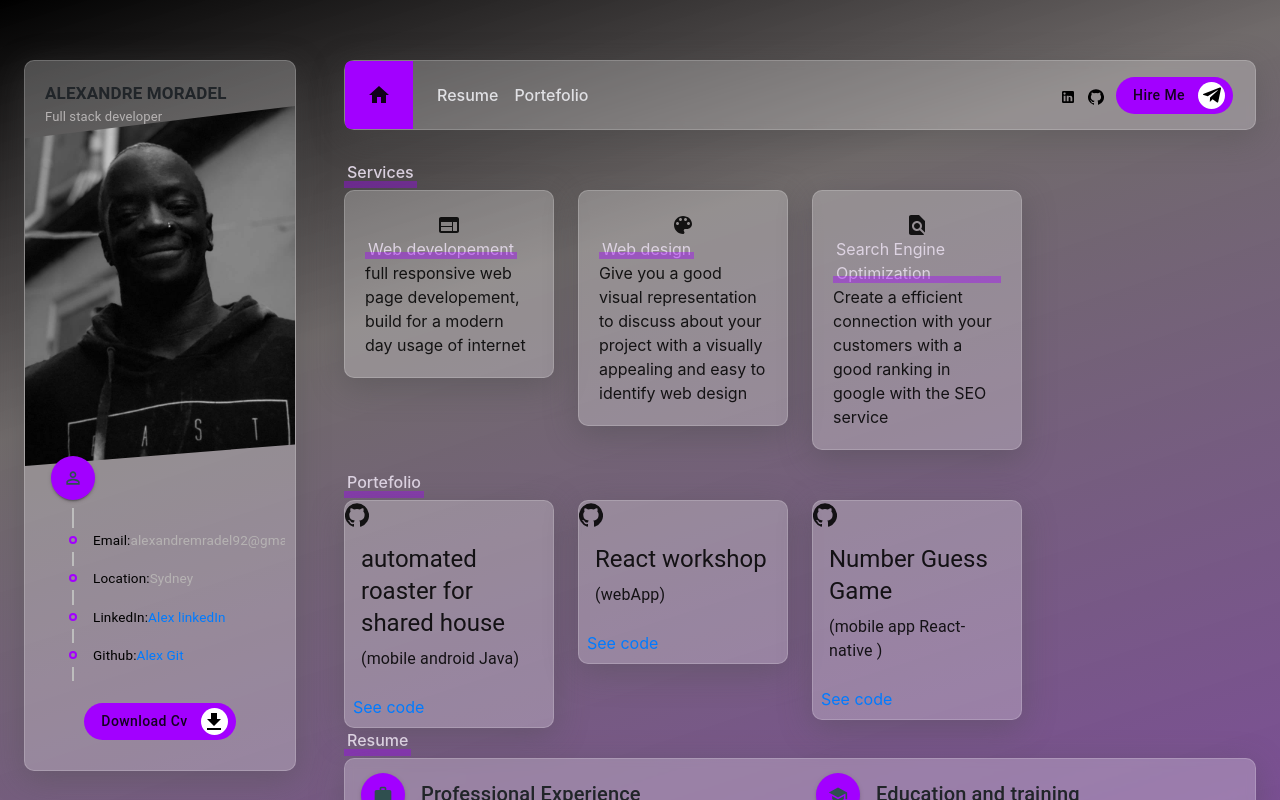
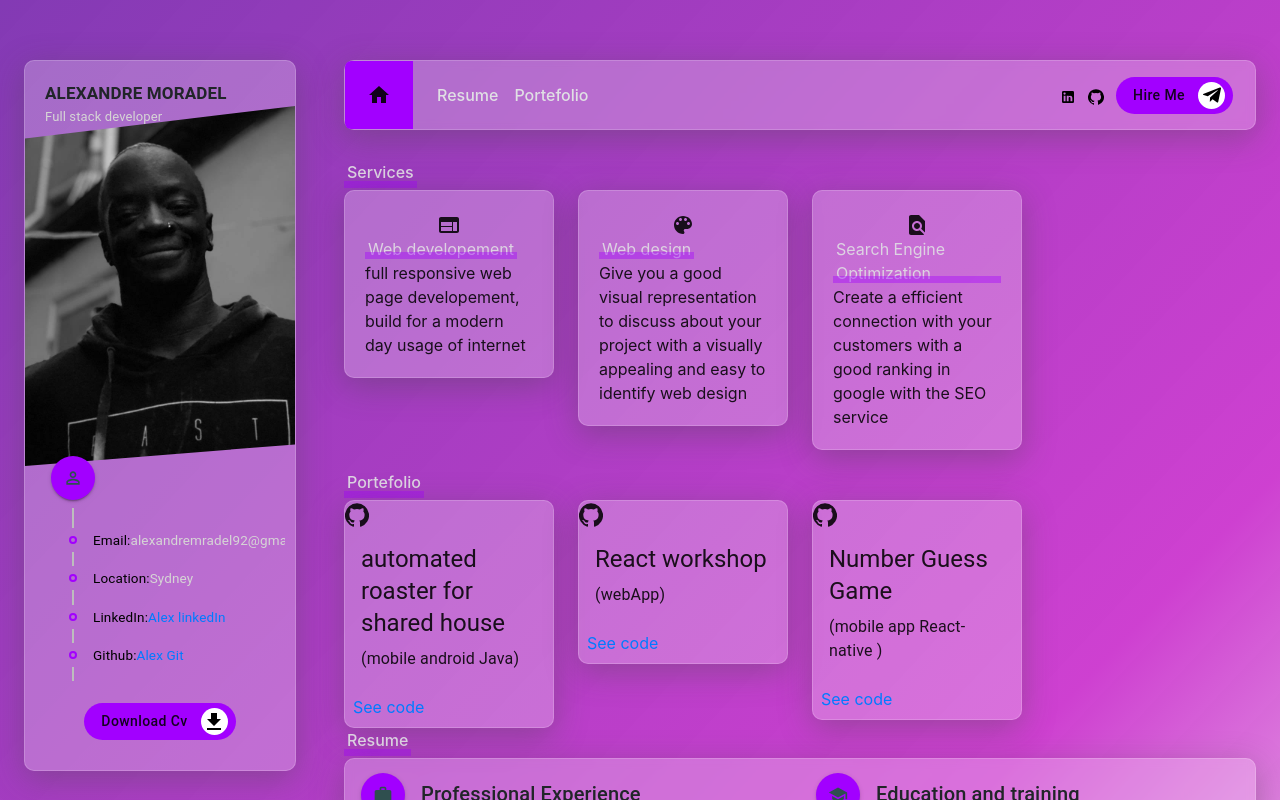
Before and after one commit to MZokko/react-portfolio, a React (Create React App) app: page / in a window 1280 px wide. Shown: the top 800 px of the page. Built offline with nearby package versions, Linux system fonts and the light colour scheme.

Commit message:
background gradient

```diff
--- a/src/Components/AboutMe/index.js
+++ b/src/Components/AboutMe/index.js
@@ -54,10 +54,7 @@ const AboutMe = () => {
           <div className='timelineAboutme'>
             <CustomeTimeline icon={<PersonOutlineIcon />}>
               <CustomTimelineItem title={'Email'} text={resumeData.email} />
-              <CustomTimelineItem
-                title={'Location'}
-                text={resumeData.location}
-              />
+              <CustomTimelineItem title={'Location'} text={resumeData.location}/>
 
               {/* map thru social array of resumeData for the social item of the timeline */}
               {Object.keys(resumeData.social).map((key) => (
--- a/src/Components/AboutMe/styles.css
+++ b/src/Components/AboutMe/styles.css
@@ -20,7 +20,7 @@
   font-weight: bold;
 }
 .aboutMeNameTitle .title {
-  color: rgb(182, 179, 179);
+  color: rgb(214, 213, 213);
   font-size: 13px;
 }
 
@@ -52,7 +52,7 @@
 
 .timelineText {
   font-size: 13.5px !important;
-  color:rgb(182, 179, 179);
+  color:rgb(214, 213, 213);
   font-weight: 400;
 }
 .timelineText > a {
--- a/src/index.css
+++ b/src/index.css
@@ -5,12 +5,11 @@ body {
   font-family: -apple-system, BlinkMacSystemFont, 'Segoe UI', 'Roboto', 'Oxygen',
     'Ubuntu', 'Cantarell', 'Fira Sans', 'Droid Sans', 'Helvetica Neue',
     sans-serif;
-
     background: rgb(131,58,180);
-    background: -moz-linear-gradient(342deg, rgba(131,58,180,1) 0%, rgba(98,92,92,0.9094012605042017) 76%, rgba(0,0,0,1) 100%);
-    background: -webkit-linear-gradient(342deg, rgba(131,58,180,1) 0%, rgba(98,92,92,0.9094012605042017) 76%, rgba(0,0,0,1) 100%);
-    background: linear-gradient(342deg, rgba(131,58,180,1) 0%, rgba(98,92,92,0.9094012605042017) 76%, rgba(0,0,0,1) 100%);
-    filter: progid:DXImageTransform.Microsoft.gradient(startColorstr="#833ab4",endColorstr="#000000",GradientType=1);}
+background: -moz-linear-gradient(133deg, rgba(131,58,180,1) 0%, rgba(201,45,204,0.9094012605042017) 66%, rgba(247,240,245,0.9682247899159664) 100%);
+background: -webkit-linear-gradient(133deg, rgba(131,58,180,1) 0%, rgba(201,45,204,0.9094012605042017) 66%, rgba(247,240,245,0.9682247899159664) 100%);
+background: linear-gradient(133deg, rgba(131,58,180,1) 0%, rgba(201,45,204,0.9094012605042017) 66%, rgba(247,240,245,0.9682247899159664) 100%);
+filter: progid:DXImageTransform.Microsoft.gradient(startColorstr="#833ab4",endColorstr="#f7f0f5",GradientType=1);}
 
 code {
   font-family: source-code-pro, Menlo, Monaco, Consolas, 'Courier New',
```
